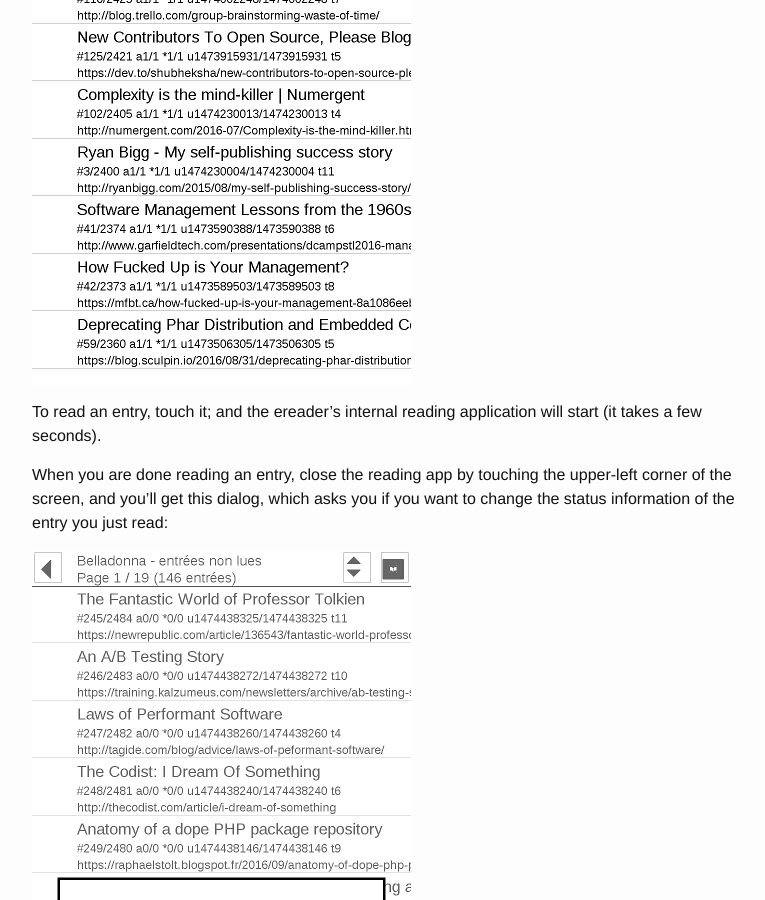
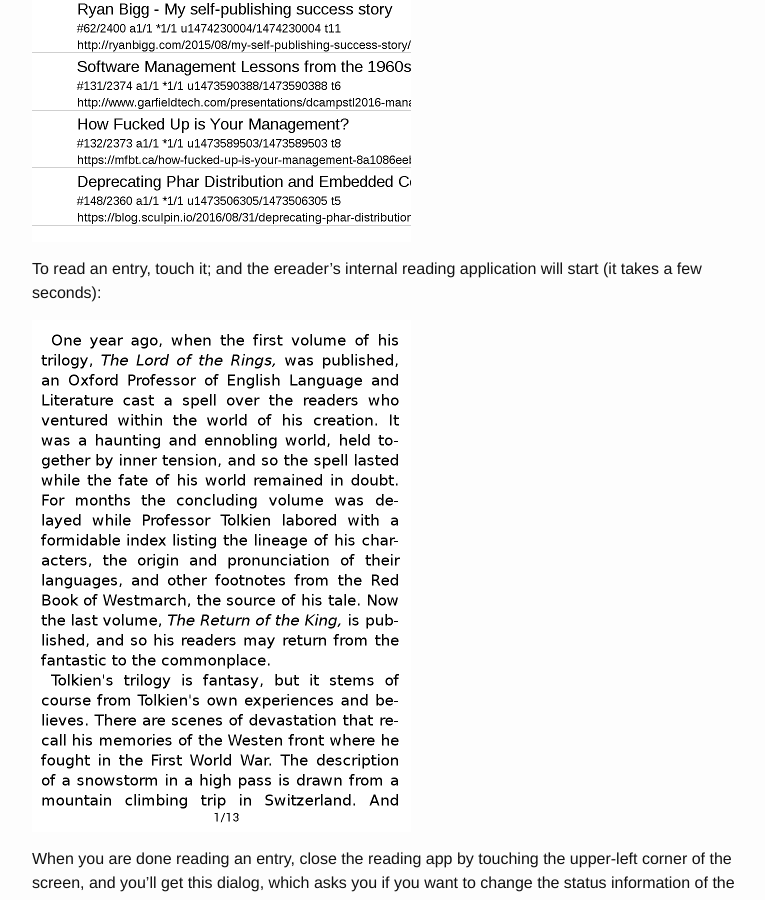
Before and after one commit to pmartin/plop-reader, a Jekyll site: the page built from docs/_posts/2016-09-19-install-v0.1.0.md, in a window 1280 px wide and 900 px high, scrolled down 8418 px. Shown: the whole window, without its empty margins (238-1003 px from the left). Built offline with Jekyll 4.4.1, drawn with Linux system fonts in a browser that asks for light colours.

Commit message:
site: remade all screenshots

```diff
--- a/docs/_posts/2016-09-19-install-v0.1.0.md
+++ b/docs/_posts/2016-09-19-install-v0.1.0.md
@@ -131,7 +131,9 @@ The *menu* button also allows you to navigate between the lists of unread / arch
 
 ![The archived entries](/images/v0.1.0/screenshot-04-archived.png) ![The starred entries](/images/v0.1.0/screenshot-05-starred.png)
 
-To read an entry, touch it; and the ereader's internal reading application will start (it takes a few seconds).
+To read an entry, touch it; and the ereader's internal reading application will start (it takes a few seconds):
+
+![Reading an entry](/images/v0.1.0/screenshot-12-lecture.png)
 
 When you are done reading an entry, close the reading app by touching the upper-left corner of the screen, and you'll get this dialog, which asks you if you want to change the status information of the entry you just read:
 
```
Also changed, not shown: docs/images/v0.1.0/directory-application.png, docs/images/v0.1.0/directory-system-share.png, docs/images/v0.1.0/screenshot-01-main-screen.png, docs/images/v0.1.0/screenshot-02-menu.png, docs/images/v0.1.0/screenshot-03-about.png, docs/images/v0.1.0/screenshot-04-archived.png, docs/images/v0.1.0/screenshot-05-starred.png, docs/images/v0.1.0/screenshot-06-sync.png, docs/images/v0.1.0/screenshot-07-sync.png, docs/images/v0.1.0/screenshot-09-actions.png, docs/images/v0.1.0/screenshot-10-applications-drawer.png, docs/images/v0.1.0/screenshot-11-empty-screen-at-first-launch.png, docs/images/v0.1.0/screenshot-12-lecture.png (added).
